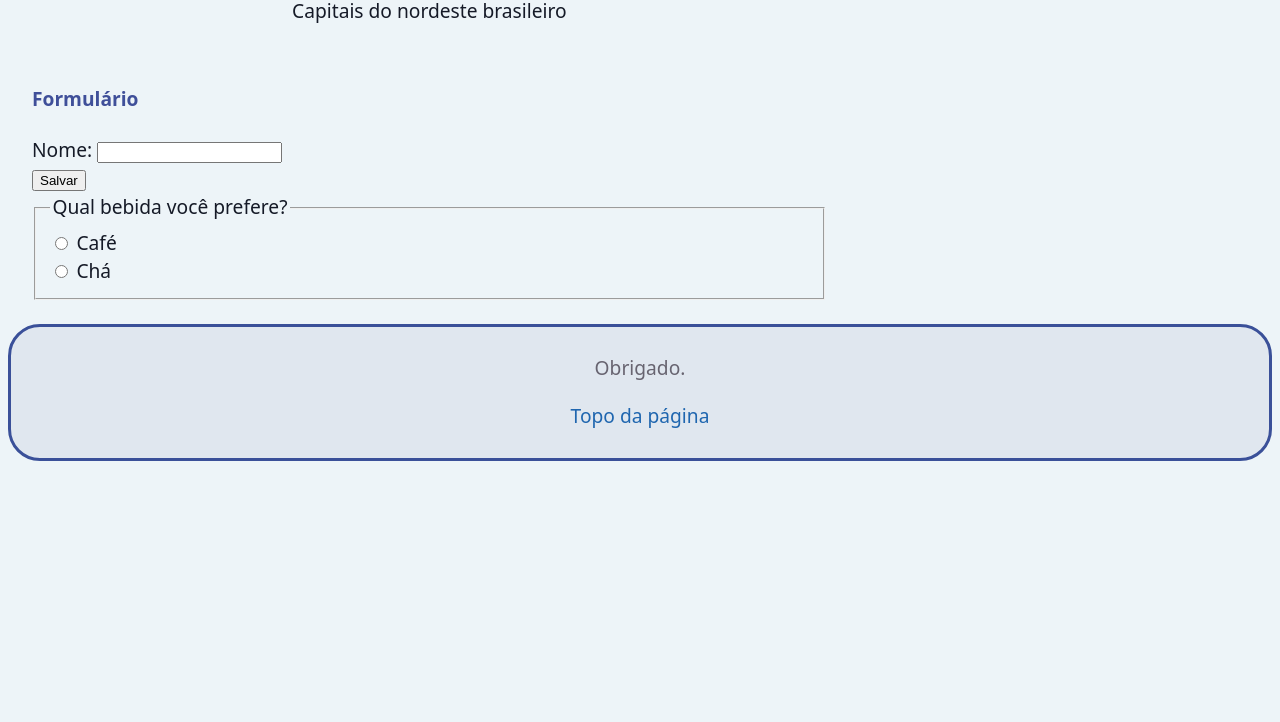
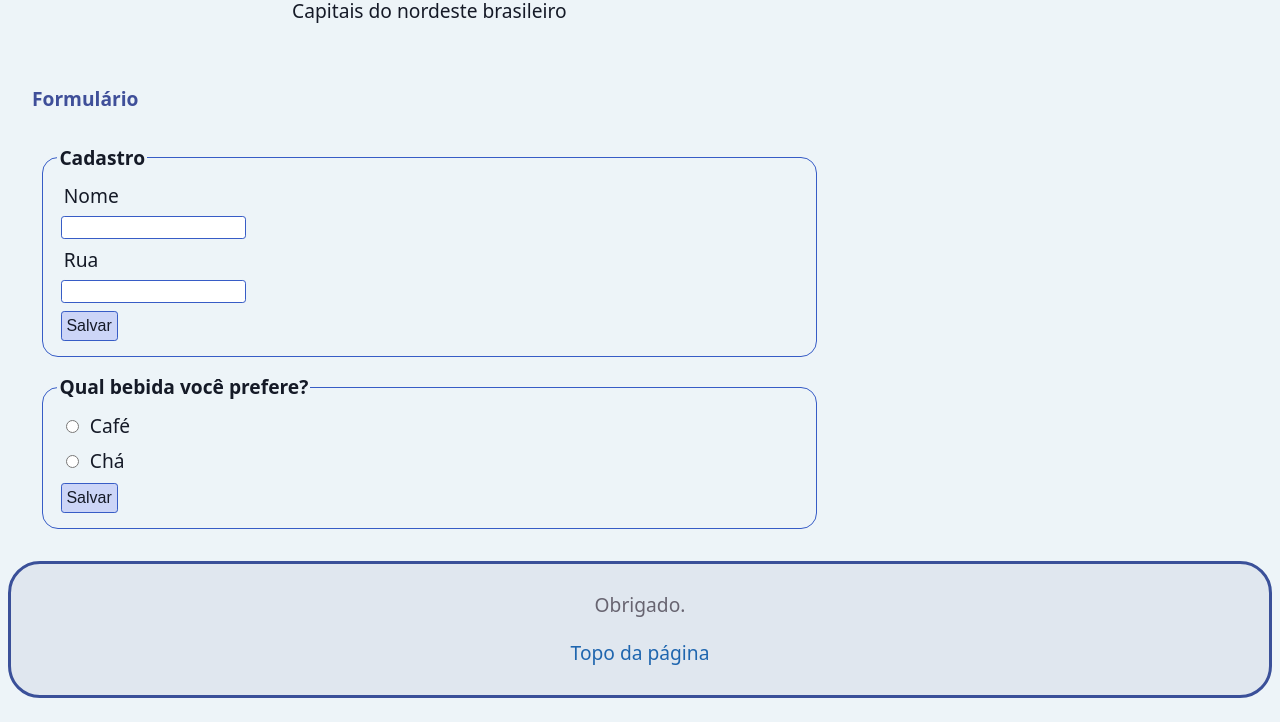
Before and after one commit to hmccl/hmccl.github.io, a plain HTML site: page index.html in a window 1280 px wide. Shown: the part 2628-3350 px from the top of the page. Before the commit the page ends 3113 px from the top, so only its background shows below. Drawn offline with Linux system fonts and the light colour scheme.

Commit message:
Melhorias no estilo e na acessibilidade do formulário

```diff
--- a/index.html
+++ b/index.html
@@ -165,25 +165,37 @@
         <h4>Formulário</h4>
 
         <form method="post">
-          <div>
-            <label for="submitted-name">Nome:</label>
-            <input type="text" name="submitted-name" autocomplete="name">
-          </div>
-          <div>
-            <button>Salvar</button>
-          </div>
+          <fieldset>
+            <legend>Cadastro</legend>
+            <div>
+              <label for="name">Nome</label>
+              <br>
+              <input type="text" id="name" name="submitted-name">
+            </div>
+            <div>
+              <label for="street">Rua</label>
+              <br>
+              <input type="text" id="street" name="submitted-street">
+            </div>
+            <div>
+              <button type="submit">Salvar</button>
+            </div>
+          </fieldset>
         </form>
 
         <form method="post">
           <fieldset>
             <legend>Qual bebida você prefere?</legend>
             <div>
-              <input type="radio" name="radio" value="coffee">
-              <label>Café</label>
+              <input type="radio" id="coffee" name="drink" value="coffee">
+              <label for="coffee">Café</label>
             </div>
             <div>
-              <input type="radio" name="radio" value="tea">
-              <label>Chá</label>
+              <input type="radio" id="tea" name="drink" value="tea">
+              <label for="tea">Chá</label>
+            </div>
+            <div>
+              <button type="submit">Salvar</button>
             </div>
           </fieldset>
         </form>
--- a/style.css
+++ b/style.css
@@ -100,6 +100,48 @@ td {
   text-align: start;
   padding: 0.3rem;
   border: 0.005rem solid var(--green);
+}
+
+form {
+  display: grid;
+  box-sizing: border-box;
+  padding: 0.5rem;
+}
+
+fieldset {
+  font-weight: bold;
+  border: 0.05rem solid var(--blue);
+  border-radius: 1rem;
+}
+
+label {
+  font-weight: normal;
+  padding: 0.2rem;
+}
+
+input {
+  border: 0.005rem solid var(--blue);
+  border-radius: 0.2rem;
+  padding: 0.2rem;
+}
+
+button {
+  background-color: var(--bg-blue-subtle);
+  color: var(--fg-main);
+  border: 0.005rem solid var(--blue);
+  border-radius: 0.2rem;
+  font-size: 1rem;
+  padding: 0.3rem;
+  cursor: pointer;
+}
+
+button:hover,
+button:focus {
+  background-color: var(--bg-blue-intense);
+}
+
+div {
+  padding: 0.2rem;
 }
 
 h1,
```
